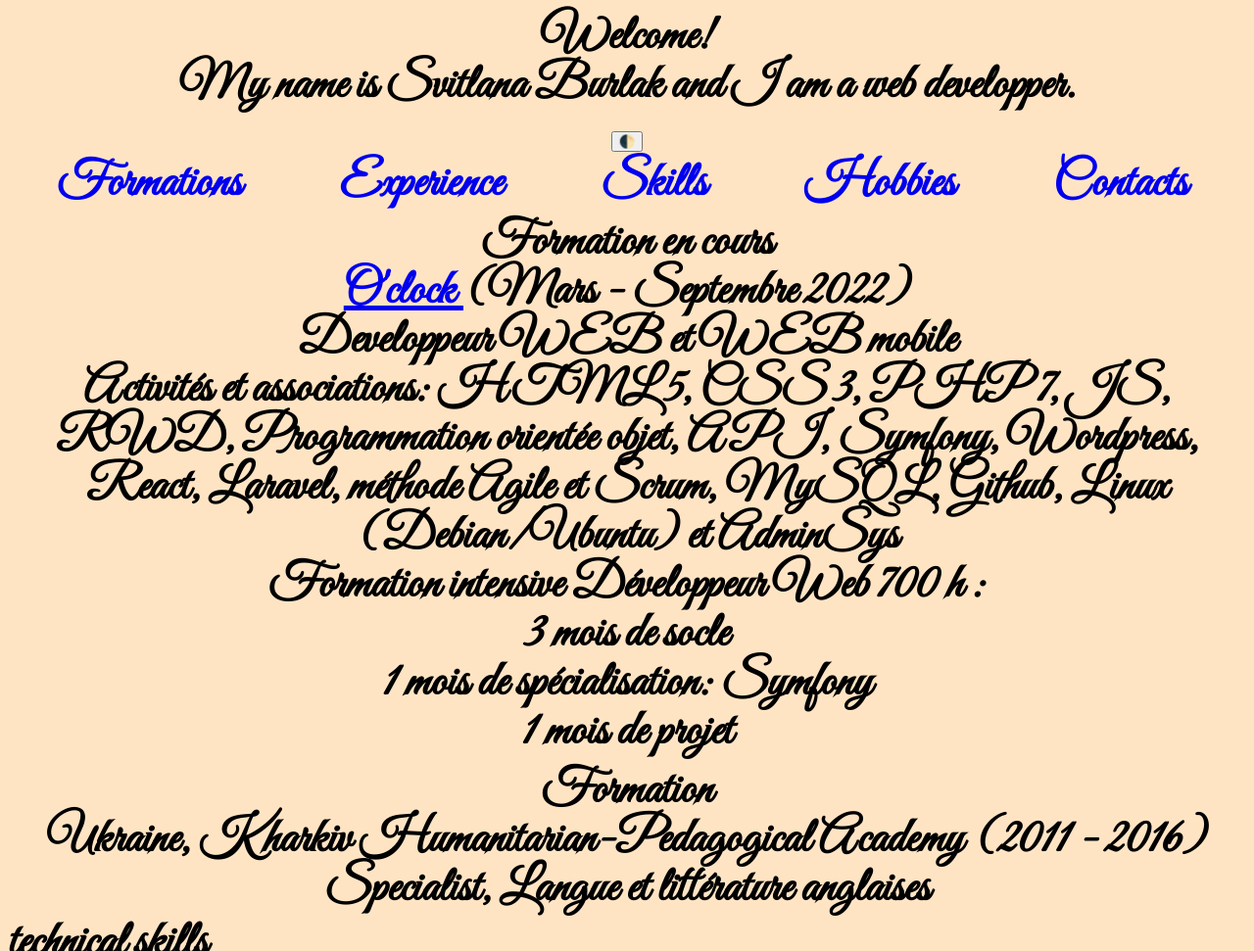
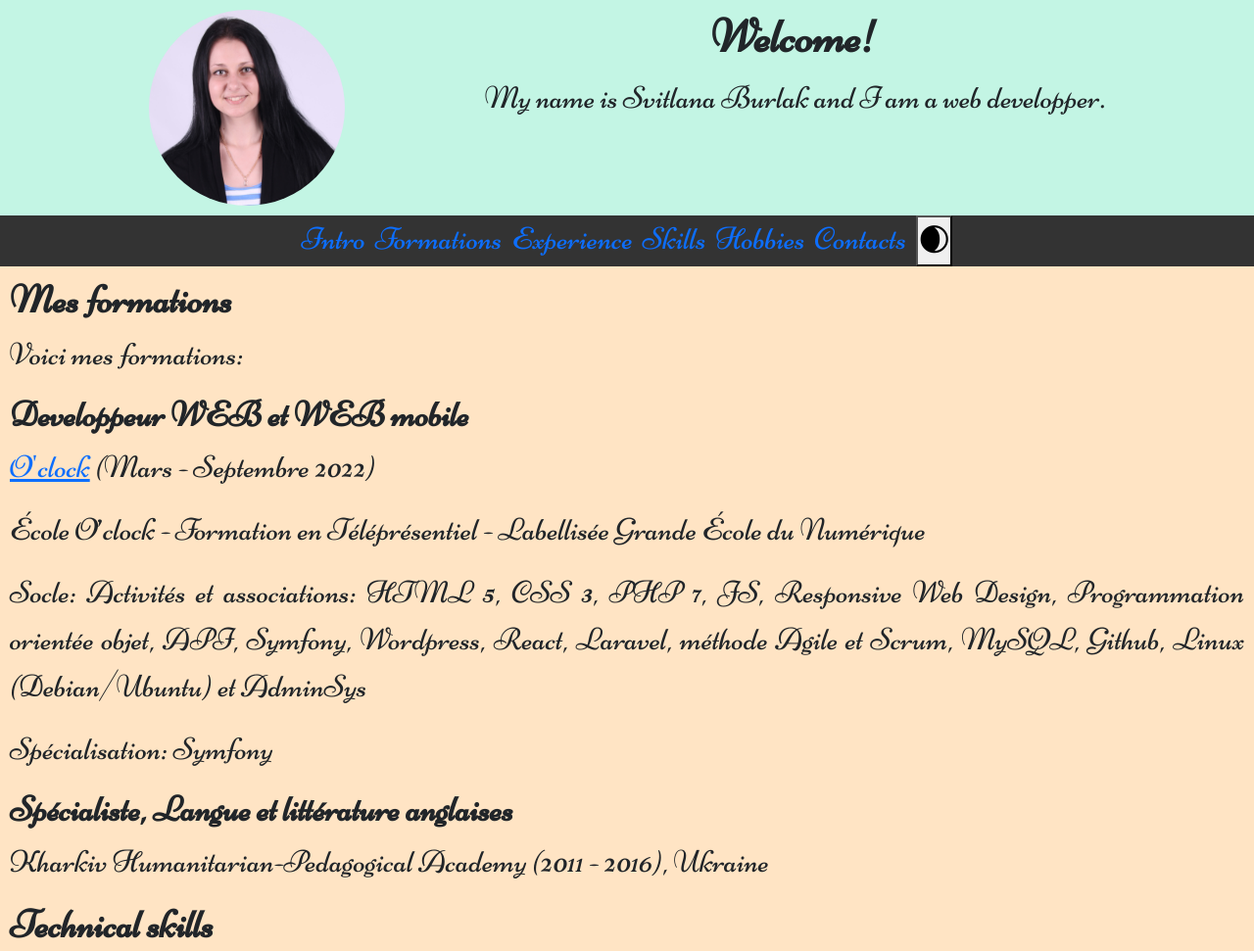
Before and after one commit to svitlanaburlak/svitlanaburlak.github.io, a plain HTML site: page index_alter.html in a window 1280 px wide. Shown: the top 971 px of the page at 98% size. Drawn offline with nearby package versions, Linux system fonts and the light colour scheme; a web font is replaced by a local one.

Commit message:
sticky navbar, photo, logos

```diff
--- a/css/style_alter.css
+++ b/css/style_alter.css
@@ -1,33 +1,77 @@
 body {
     background-color: bisque;
-    font-family: 'Great Vibes', cursive;
-    /* font-family: 'The Nautigal', cursive; */
-    font-weight: bold;
-    font-size: 50px;
-    padding: 3px;
-    margin: 5px;
+    font-family: 'Niconne', cursive;
+    font-size: 32px;
+    /* padding: 10px; */
+    /* margin: 5px; */
 }
 
+h1 {
+    font-size: 48px;
+    font-weight: bold;
+}
+
+h2 {
+    font-size: 40px;
+    font-weight: bold;
+}
+
+h3 {
+    font-size: 36px;
+    font-weight: bold;
+}
+/* THEME DARK */
 .theme-dark {
     background-color: darkblue;
     color:bisque;
 }
 
+button {
+    /* background-color: transparent; */
+    padding: 0;
+    margin: 0 ;
+}
+
+/* HEADER */
 .header {
     display: flex;
     flex-direction: column;
-    padding: 5px;
 }
 
 #header_intro {
     text-align: center;
+    background-color: rgb(195, 245, 228);
+    padding: 10px;
+    display:flex;
+    flex-direction: row-reverse;
+    justify-content: space-evenly;
 }
+
+/* PROFILE IMAGE */
+.image-cropper {
+    width: 200px;
+    height: 200px;
+    position: relative;
+    overflow: hidden;
+    border-radius: 50%;
+}
+
+.header img {
+    display: inline;
+    margin: 0 auto;
+    height: 100%;
+    width: auto;
+}
+
+/* NAVBAR STICKY */
 
 #header_nav {
     display: flex;
     flex-direction: row;
     text-align: center;
     justify-content: space-around;
+    overflow: hidden;
+    background-color: #333;
 }
 
 #header_nav a{
@@ -36,15 +80,39 @@ body {
     margin-right: 10px;
 }
 
+.sticky {
+    position: fixed;
+    top: 0;
+    width: 100%;
+}
+
+/* MAIN */
+
+main {
+    margin: 10px
+}
+
 #main_formation {
     display: flex;
     flex-direction: column;
-    text-align: center;
+    text-align: justify;
+
 }
 
-#main_formation div {
-    padding: 2px;
-    margin: 3px;
+
+
+
+
+
+
+
+
+/* FOOTER */
+footer {
+    margin: 10px
+}
+.footer_contacts {
+   text-decoration: none;
 }
 
 
@@ -52,10 +120,12 @@ body {
 
 
 img {
+    display: inline;
     width: 10%;
 }
 
 /* scroll animations */
+/* add to every section of menu, id */
 .reveal{
     position: relative;
     transform: translateY(150px);
@@ -67,3 +137,4 @@ img {
     transform: translateY(0);
     opacity: 1;
 }
+/* scroll animations */
--- a/index_alter.html
+++ b/index_alter.html
@@ -8,94 +8,122 @@
     <!-- Fonts -->
     <link rel="preconnect" href="https://fonts.googleapis.com">
     <link rel="preconnect" href="https://fonts.gstatic.com" crossorigin>
-    <link href="https://fonts.googleapis.com/css2?family=Great+Vibes&family=The+Nautigal:wght@400;700&display=swap" rel="stylesheet">
+    <link href="https://fonts.googleapis.com/css2?family=Niconne&display=swap" rel="stylesheet">
+    <!-- CSS custom -->
+    <link href="https://cdn.jsdelivr.net/npm/bootstrap@5.1.3/dist/css/bootstrap.min.css" rel="stylesheet" integrity="sha384-1BmE4kWBq78iYhFldvKuhfTAU6auU8tT94WrHftjDbrCEXSU1oBoqyl2QvZ6jIW3" crossorigin="anonymous">
     <link rel="stylesheet" href="css/style_alter.css">
     <!--todo favicon -->
 </head>
 
 <body>
     <header class="header">
-        <div id="header_intro" class="reveal">
-            <p>Welcome!</p>
-            <p> My name is Svitlana Burlak and I am a web developper.</p>
-            <!-- <img src="img/photo_cv.JPG" alt="photo_cv">  -->
-            <button id="theme-switch" type="button" aria-label="Changer le thème">🌓</button>
+        <div id="header_intro">
+            <div>
+                <h1>Welcome!</h1>
+                <p> My name is Svitlana Burlak and I am a web developper.
+                </p>
+            </div>
+            <div class="image-cropper">
+                <img src="img/photo_cv.jpg" alt="photo_cv" class="rounded">
+            </div>
         </div>
-        <div class="reveal">
-            <nav>
-                <ul id="header_nav">
-                    <li><a href="#main_formation">Formations</a></li>
-                    <li><a href="#main_experience">Experience</a></li>
-                    <li><a href="#main_skills">Skills</a></li>
-                    <li><a href="#main_hobby">Hobbies</a></li>
-                    <li><a href="#footer_contacts">Contacts</a></li>
-                </ul>
-            </nav>
+        <div>
+            <ul id="header_nav" class="nav justify-content-center">
+                <li><a href="#header_intro">Intro</a></li>
+                <li><a href="#main_formation">Formations</a></li>
+                <li><a href="#main_experience">Experience</a></li>
+                <li><a href="#main_skills">Skills</a></li>
+                <li><a href="#main_hobby">Hobbies</a></li>
+                <li><a href="#footer_contacts">Contacts</a></li>
+                <li><button id="theme-switch" type="button" aria-label="Changer le thème"> 🌒 </button></li>
+            </ul>
         </div>
     </header>
     <main>
-        <section id="main_formation" class="reveal">
-            <div>
-                <h3>Formation en cours</h3>
-                    <p><a href="https://oclock.io/" alt="Oclock">O'clock </a>(Mars - Septembre 2022)</p>
-                    <h5>Developpeur WEB et WEB mobile </h5>
-                    <p>Activités et associations: HTML 5, CSS 3, PHP 7, JS, RWD, Programmation orientée objet, API, Symfony, Wordpress, React, Laravel, méthode Agile et Scrum, MySQL, Github, Linux (Debian/Ubuntu) et AdminSys</p>
-                    <ul>Formation intensive Développeur Web 700 h :
-                        <li>3 mois de socle</li>
-                        <li>1 mois de spécialisation: Symfony</li>
-                        <li>1 mois de projet</li>
-                    </ul>
+        <section id="main_formation">
+            <div class="main_formation--text">
+                <h2>Mes formations</h2>
+                <p>Voici mes formations:</p>
             </div>
             <div>
-                <h3>Formation</h3>
-                <p>Ukraine, Kharkiv Humanitarian-Pedagogical Academy (2011 - 2016)</p>
-                <p>Specialist, Langue et littérature anglaises </p>
+                <h3>Developpeur WEB et WEB mobile </h3>
+                <p><a href="https://oclock.io/" alt="Oclock">O'clock</a> (Mars - Septembre 2022)</p>
+                <p>École O’clock - Formation en Téléprésentiel - Labellisée Grande École du Numérique</p>
+                <p>Socle: Activités et associations: HTML 5, CSS 3, PHP 7, JS, Responsive Web Design, Programmation orientée objet, API, Symfony, Wordpress, React, Laravel, méthode Agile et Scrum, MySQL, Github, Linux (Debian/Ubuntu) et AdminSys</p>
+                <p>Spécialisation: Symfony</p>
+            </div>
+            <div>
+                <h3>Spécialiste, Langue et littérature anglaises</h3>
+                <p>Kharkiv Humanitarian-Pedagogical Academy (2011 - 2016), Ukraine</p>
             </div>
         </section>
-        <section id="main_experience" class="reveal">
+        <section id="main_experience">
 
         </section>
-        <section id="main_skills" class="reveal">
-            <div>
-                technical skills
+        <section id="main_skills">
+            <div class="custom-highlighting">
+                <h2>Technical skills</h2>
+                <ul>
+                    <li><img src="img/html5.png" alt="html"></li>
+                    <li><img src="img/CSS3_logo.png" alt="css"></li>
+                    <li><img src="img/PHP-logo.png" alt="php"></li>
+                    <li><img src="img/js-logo.com.png" alt="js"></li>
+                    <li><img src="img/Symfony-logo.jpg" alt="symfony"></li>
+                </ul>
             </div>
             <div>
-                <h3>Langues</h3>
+                <h2>Langues</h2>
                 <ul>
                     <li>Ukrainien (Trilingue)</li>
                     <li>Russe (Trilingue)</li>
                     <li>Anglais (Trilingue)</li>
                     <li>Français (Intermédiaire)</li>
+                    <li>Polonais (Notions)</li>
                 </ul>
             </div>
             <div>
-                <li>curiosité ...</li>
+                <h2>Personal skills</h2>
+                <ul>
+                    <li>curiosité ...</li>
+                </ul>
             </div>
         </section>
-        <section id="main_hobby" class="reveal">
+        <section id="main_hobby">
             <div>
-                <h3>Hobbies</h3>
+                <h2>Hobbies</h2>
+                <ul>
                     <li>Lecture </li>
                     <li>Voyages </li>
                     <li>Jeux video </li>
                     <li>Jeux de société </li>
+                </ul>
                 </div>
         </section>
     </main>
-    <footer class="reveal" id="footer_contacts">
-        <h2> Contacts </h2>
+    <footer id="footer_contacts">
+        <h2>Contacts</h2>
+        <p></p>
             <ul class="footer_contacts">
                 <li> Vincennes, Île-de-France (94)</li>
-                <li><a href="callto:+330667095142">06670951**</a></li>
-                <li><a href="mailto:sfetlana.b@gmail.com">sfetlana.b@gmail.com</a></li>
-                <li><a href="https://www.linkedin.com/in/svitlana-burlak-kuzoski-88b749133">
+                <li>
+                    <a href="callto:+330667095142">06670951**</a>
+                </li>
+                <li>
+                    <a href="mailto:sfetlana.b@gmail.com">sfetlana.b@gmail.com</a>
+                </li>
+                <li>
+                    <a href="https://www.linkedin.com/in/svitlana-burlak">
                     <img src="linkedin-logo.jpg" alt="LinkedIn">
-                </a></li>
-                <li><a href="https://github.com/svitlanaburlak">
+                    </a>
+                </li>
+                <li>
+                    <a href="https://github.com/svitlanaburlak">
                     <img src="github-logo.png" alt="github">
-                </a></li>
+                    </a>
+                </li>
             </ul>
     </footer>
+    <script src="js/modules/navbar.js"></script>
     <script src="js/modules/slides.js"></script>
     <script src="js/modules/theme.js"></script>
     <script src="js/app_alter.js"></script>
--- a/js/app_alter.js
+++ b/js/app_alter.js
@@ -1,4 +1,5 @@
 document.addEventListener("DOMContentLoaded", function(){
     theme.init();
     slides.init();
+    navbar.init();
 });
--- /dev/null
+++ b/js/modules/navbar.js
@@ -0,0 +1,22 @@
+const navbar = {
+
+    init: function() {
+
+        window.onscroll = function() {myFunction()};
+
+        // Get the navbar
+        var navbar = document.getElementById("header_nav");
+
+        // Get the offset position of the navbar
+        var sticky = navbar.offsetTop;
+
+        // Add the sticky class to the navbar when you reach its scroll position. Remove "sticky" when you leave the scroll position
+        function myFunction() {
+            if (window.pageYOffset >= sticky) {
+                navbar.classList.add("sticky")
+            } else {
+                navbar.classList.remove("sticky");
+            }
+        }
+    }
+}
--- a/js/modules/slides.js
+++ b/js/modules/slides.js
@@ -13,7 +13,6 @@ const slides = {
     init: function(){
         // add event listener to scroll
         window.addEventListener("scroll", slides.reveal);
-
     },
 
     reveal: function () {
```
Also changed, not shown: img/CSS3_logo.png (added), img/PHP-logo.png (added), img/Symfony-logo.jpg (added), img/html5.png (added), img/js-logo.com.png (added), img/mysql-logo.jpg (added), img/photo_cv.JPG (deleted), img/photo_cv.jpg (added).
